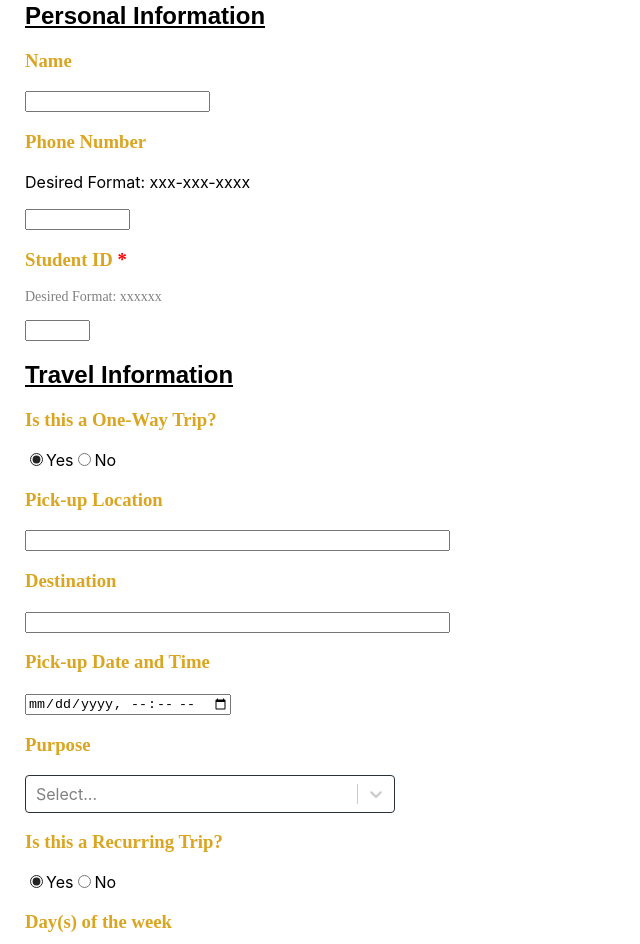
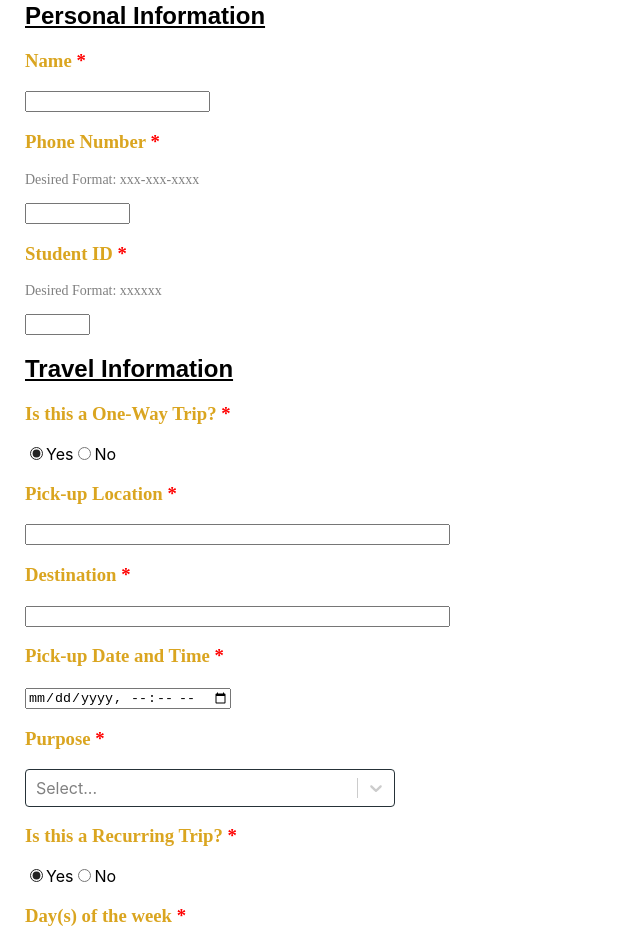
Before and after one commit to misterkeegs/Hackathon2024, a React (Create React App) app in the folder olesgo/: page / in a window 1280 px wide. Shown: the part 100-1044 px from the top of the page, without its empty margins (0-640 px from the left). Built offline with nearby package versions, Linux system fonts and the light colour scheme.

Commit message:
current updates... more to come

```diff
--- a/olesgo/src/App.js
+++ b/olesgo/src/App.js
@@ -9,9 +9,7 @@ const days = [
   { value: 'Tuesday', label: 'Tuesday' },
   { value: 'Wednesday', label: 'Wednesday' },
   { value: 'Thursday', label: 'Thursday' },
-  { value: 'Friday', label: 'Friday' },
-  { value: 'Saturday', label: 'Saturday' },
-  { value: 'Sunday', label: 'Sunday' }
+  { value: 'Friday', label: 'Friday' }
 ];
 
 const purposes = [
@@ -120,11 +118,11 @@ function App() {
       <form action="" id="loginForm" onSubmit={handleSubmit}>
         <h2><u>Personal Information</u></h2>
         <p></p>
-        <h3>Name</h3>
+        <h3 class="required-field">Name</h3>
         <input type="text" id="name" class="required-field" required="true" onChange={(e) => setName(e.target.value)}></input>
         <p></p>
-        <h3>Phone Number</h3>
-        <p>Desired Format: xxx-xxx-xxxx</p>
+        <h3 class="required-field">Phone Number</h3>
+        <p class="desired-format">Desired Format: xxx-xxx-xxxx</p>
         <input type="tel" id="phone" name="phone" pattern="[0-9]{3}-[0-9]{3}-[0-9]{4}" required="true" size="10" onChange={(e) => setPhoneNumber(e.target.value)}></input>
         <p></p>
         <h3 class="required-field">Student ID</h3>
@@ -134,7 +132,7 @@ function App() {
 
         <h2><u>Travel Information</u></h2>
 
-        <h3>Is this a One-Way Trip?</h3>
+        <h3 class="required-field">Is this a One-Way Trip?</h3>
 
         <label>
           <input type="radio" value="option1" checked={selectedOption === 'option1'} onChange={handleOptionChange} name="options"/>
@@ -147,15 +145,15 @@ function App() {
 
         {selectedOption === 'option1' && (
         <div>
-          <h3>Pick-up Location</h3>
+          <h3 class="required-field">Pick-up Location</h3>
         <input type="text" id="name" class="required-field" required="true" size="50" onChange={(e) => setPickupLocation(e.target.value)}></input>
           <p></p>
-        <h3>Destination</h3>
+        <h3 class="required-field">Destination</h3>
         <input type="text" id="name" class="required-field" required="true" size="50" onChange={(e) => setDestination(e.target.value)}></input>
         <p></p>
 
           <p></p>
-        <h3>Pick-up Date and Time</h3>
+        <h3 class="required-field">Pick-up Date and Time</h3>
         <p></p>
         <input type="datetime-local" id="pickup" name="pickup" required="true"></input>
         <p></p>
@@ -164,25 +162,25 @@ function App() {
 
       {selectedOption === 'option2' && (
         <div>
-          <h3>Pick-up/Return Location</h3>
+          <h3 class="required-field">Pick-up/Return Location</h3>
         <input type="text" id="name" class="required-field" required="true" size="50" onChange={(e) => setPickupLocation(e.target.value)}></input>
           <p></p>
-        <h3>Destination</h3>
+        <h3 class="required-field">Destination</h3>
         <input type="text" id="name" class="required-field" required="true" size="50" onChange={(e) => setDestination(e.target.value)}></input>
         <p></p>
           <p></p>
-        <h3>Pick-up Date and Time</h3>
+        <h3 class="required-field">Pick-up Date and Time</h3>
         <p></p>
         <input type="datetime-local" id="pickup" name="pickup" required="true" onChange={(e) => setPickupTimeDate(e.target.value)}></input>
         <p></p>
-        <h3>Return Date and Time</h3>
+        <h3 class="required-field">Return Date and Time</h3>
         <p></p>
         <input type="datetime-local" id="return" name="return" required="true" onChange={(e) => setReturnTimeDate(e.target.value)}></input>
         <p></p>
         </div>
       )}
 
-        <h3>Purpose</h3>
+        <h3 class="required-field">Purpose</h3>
         <Select
             components={animatedComponents}
             options={purposes}
@@ -198,7 +196,7 @@ function App() {
           <option value="Other">Other</option>
       </select>*/}
         <p></p>
-        <h3>Is this a Recurring Trip?</h3>
+        <h3 class="required-field">Is this a Recurring Trip?</h3>
         <label>
           <input type="radio" value="option3" checked={oneWayOption === 'option3'} onChange={handleOneWayChange} name="options1"/>
             Yes
@@ -210,7 +208,7 @@ function App() {
 
         {oneWayOption === 'option3' && (
         <div>
-          <h3>Day(s) of the week</h3>
+          <h3 class="required-field">Day(s) of the week</h3>
           <Select
             closeMenuOnSelect={false}
             components={animatedComponents}
@@ -220,7 +218,7 @@ function App() {
             onChange={(selectedOptions) => setDaysOfTheWeek(selectedOptions.map(option => option.value))}
           />
           <p></p>
-        <h3>How often (weekly, bi-weekly, monthly)</h3>
+        <h3 class="required-field">How often (weekly, bi-weekly, monthly)</h3>
         <input type="text" id="name" class="required-field" required="true" size="50" onChange={(e) => setHowOften(e.target.value)}></input>
         <p></p>
         <h3>End date</h3>
```
